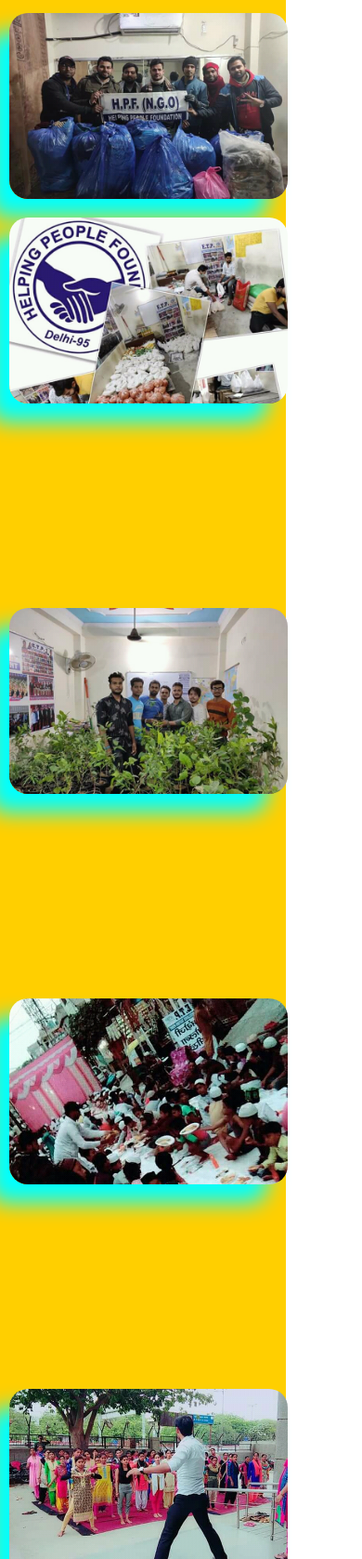
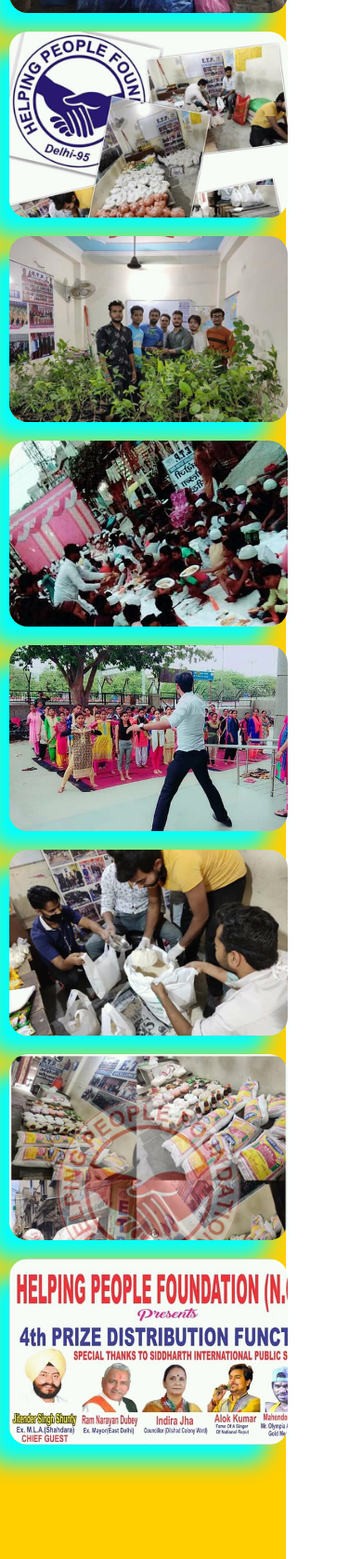
Before and after one commit to mukulgoyal200/mukul-, a plain HTML site: page index.html in a window 390 px wide. Shown: the part 323-2000 px from the top of the page at 93% size. Drawn offline with Linux system fonts and the light colour scheme.

Commit message:
Update index.html

```diff
--- a/index.html
+++ b/index.html
@@ -364,7 +364,7 @@
 font-size:30px;
 }
 	}
-@media screen and (max-width:500px){
+@media screen and (max-width:400px){
 .mukul{
 height:auto;
 width:308px;
@@ -505,7 +505,7 @@
 background-image:url('r5.jpg');
 background-size:cover;
 margin-left:10px;
-margin-top:220px;
+margin-top:20px;
 border-radius:20px;
 box-shadow:-22px 20px 22px 0px aqua  ;
 
@@ -516,7 +516,7 @@
 background-image:url('r5.jpg');
 background-size:cover;
 margin-left:10px;
-margin-top:220px;
+margin-top:20px;
 border-radius:20px;
 box-shadow:-22px 20px 22px 0px aqua  ;
 
@@ -538,7 +538,7 @@
 background-image:url('r3.jpg');
 background-size:cover;
 margin-left:10px;
-margin-top:220px;
+margin-top:20px;
 border-radius:20px;
 box-shadow:-22px 20px 22px 0px aqua  ;
 
@@ -553,7 +553,7 @@
 background-image:url('r11.jpg');
 background-size:cover;
 margin-left:10px;
-margin-top:220px;
+margin-top:20px;
 border-radius:20px;
 box-shadow:-22px 20px 22px 0px aqua  ;
 
@@ -564,7 +564,7 @@
 background-image:url('r11.jpg');
 background-size:cover;
 margin-left:10px;
-margin-top:220px;
+margin-top:20px;
 border-radius:20px;
 box-shadow:-22px 20px 22px 0px aqua  ;
 
@@ -576,7 +576,7 @@
 background-image:url('r14.jpg');
 background-size:cover;
 margin-left:10px;
-margin-top:220px;
+margin-top:20px;
 border-radius:20px;
 box-shadow:-22px 20px 22px 0px aqua  ;
 
@@ -587,7 +587,7 @@
 background-image:url('r14.jpg');
 background-size:cover;
 margin-left:10px;
-margin-top:220px;
+margin-top:20px;
 border-radius:20px;
 box-shadow:-22px 20px 22px 0px aqua  ;
 
@@ -600,7 +600,7 @@
 background-image:url('r12.jpg');
 background-size:cover;
 margin-left:10px;
-margin-top:220px;
+margin-top:20px;
 border-radius:20px;
 box-shadow:-22px 20px 22px 0px aqua  ;
 }
@@ -611,7 +611,7 @@
 background-image:url('r12.jpg');
 background-size:cover;
 margin-left:10px;
-margin-top:220px;
+margin-top:20px;
 border-radius:20px;
 box-shadow:-22px 20px 22px 0px aqua  ;
 }
@@ -623,7 +623,7 @@
 background-image:url('r2.jpg');
 background-size:cover;
 margin-left:10px;
-margin-top:220px;
+margin-top:20px;
 border-radius:20px;
 box-shadow:-22px 20px 22px 0px aqua  ;
 
@@ -636,7 +636,7 @@
 background-image:url('r2.jpg');
 background-size:cover;
 margin-left:10px;
-margin-top:220px;
+margin-top:20px;
 border-radius:20px;
 box-shadow:-22px 20px 22px 0px aqua  ;
 
@@ -650,7 +650,7 @@
 background-image:url('r1.jpg');
 background-size:cover;
 margin-left:10px;
-margin-top:220px;
+margin-top:20px;
 border-radius:20px;
 box-shadow:-22px 20px 22px 0px aqua  ;
 
@@ -664,7 +664,7 @@
 background-image:url('r1.jpg');
 background-size:cover;
 margin-left:10px;
-margin-top:220px;
+margin-top:20px;
 border-radius:20px;
 box-shadow:-22px 20px 22px 0px aqua  ;
 
@@ -678,7 +678,7 @@
 background-image:url('r6.jpg');
 background-size:cover;
 margin-left:10px;
-margin-top:220px;
+margin-top:20px;
 border-radius:20px;
 box-shadow:-22px 20px 22px 0px aqua  ;
 
@@ -691,7 +691,7 @@
 background-image:url('r6.jpg');
 background-size:cover;
 margin-left:10px;
-margin-top:220px;
+margin-top:20px;
 border-radius:20px;
 box-shadow:-22px 20px 22px 0px aqua  ;
 
```
